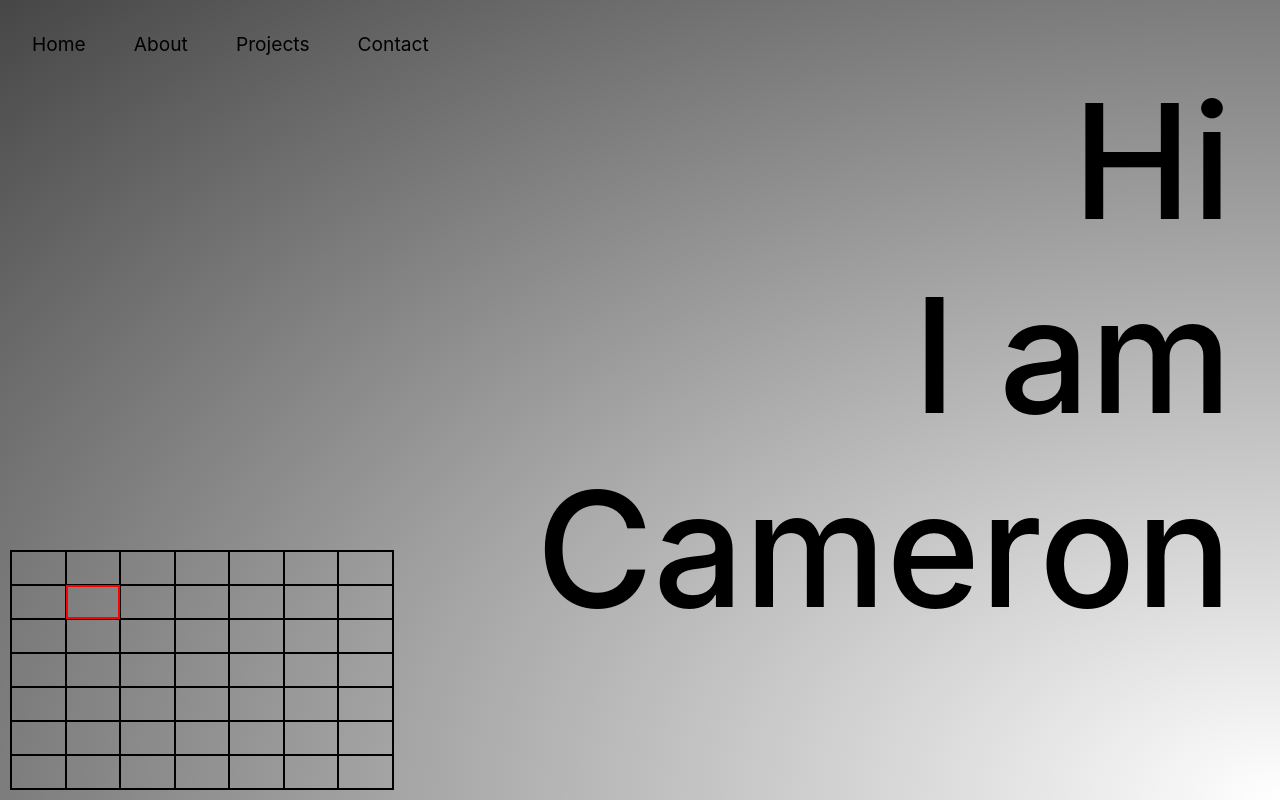
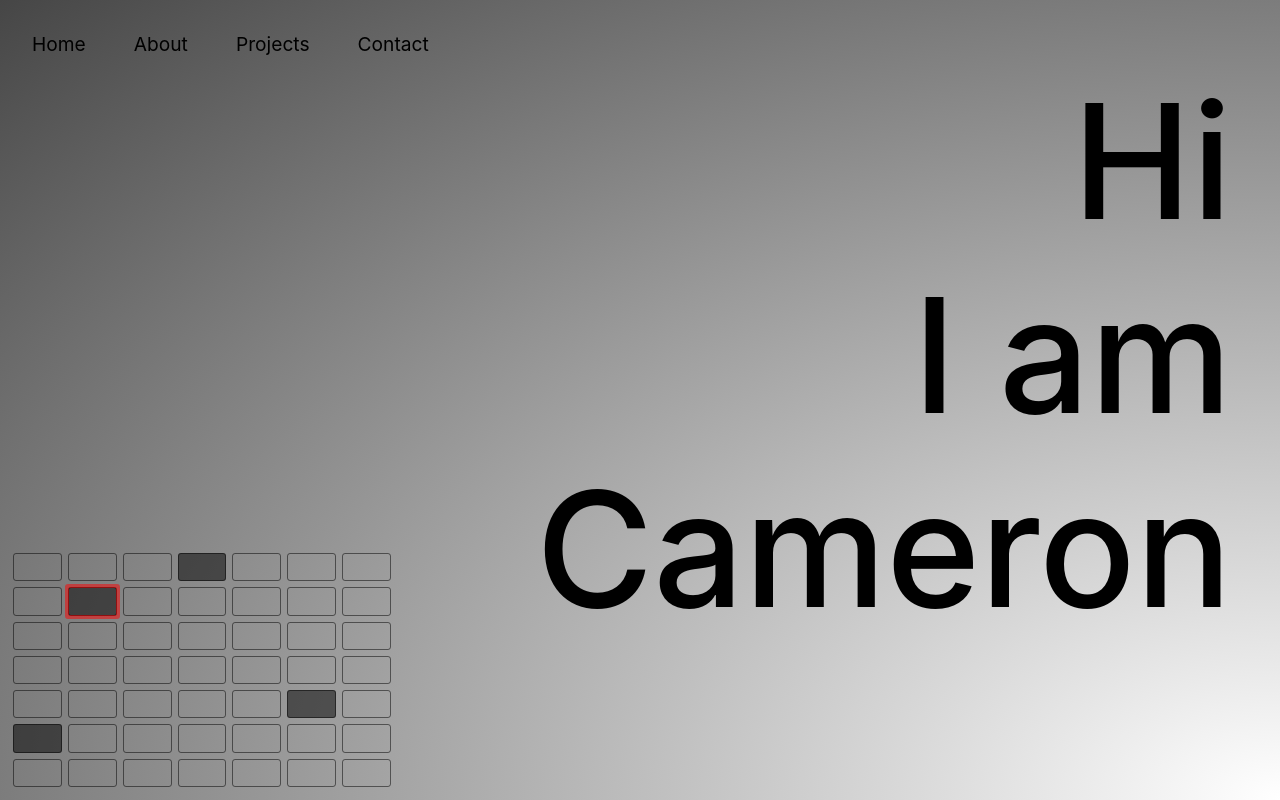
Before and after one commit to CameronHardy9/full-page-transition-portfolio, a React (Create React App) app: page / in a window 1280 px wide. Built offline with nearby package versions, Linux system fonts and the light colour scheme.

Commit message:
updated border styling, added highlight for grid items with content

```diff
--- a/src/components/MiniMap/MiniMap.css
+++ b/src/components/MiniMap/MiniMap.css
@@ -2,7 +2,6 @@
     position: fixed;
     width: 30vw;
     height: 30vh;
-    border: 1px solid black;
     z-index: 10;
     bottom: 10px;
     left: 10px;
@@ -12,12 +11,31 @@
 }
 
 .miniMapPage {
-    border: 1px solid black;
+    border: 1px solid rgba(0, 0, 0, 0.50);
+    margin: 3px;
+    border-radius: 3px;
 }
 
 .miniMapHead {
-    border: 2px solid red;
+    border: 4px solid rgba(255, 0, 0, 0.50);
     position: absolute;
     width: calc(100% / 7);
     height: calc(100% / 7);
+    border-radius: 3px;
 }
+
+.miniMapPage:nth-child(10) {
+    background-color: rgba(0, 0, 0, 0.50);
+}
+
+.miniMapPage:nth-child(5) {
+    background-color: rgba(0, 0, 0, 0.50);
+}
+
+.miniMapPage:nth-child(37) {
+    background-color: rgba(0, 0, 0, 0.50);
+}
+
+.miniMapPage:nth-child(35) {
+    background-color: rgba(0, 0, 0, 0.50);
+}
```
